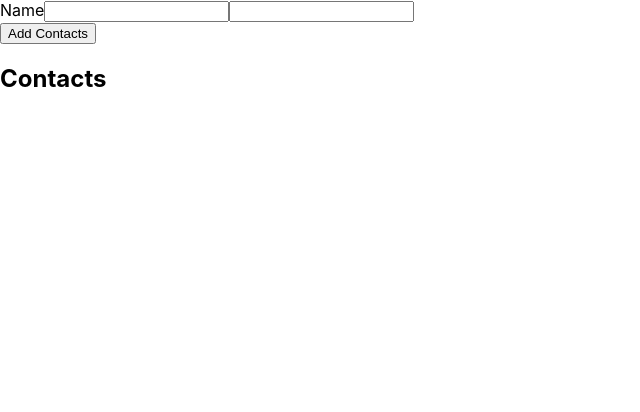
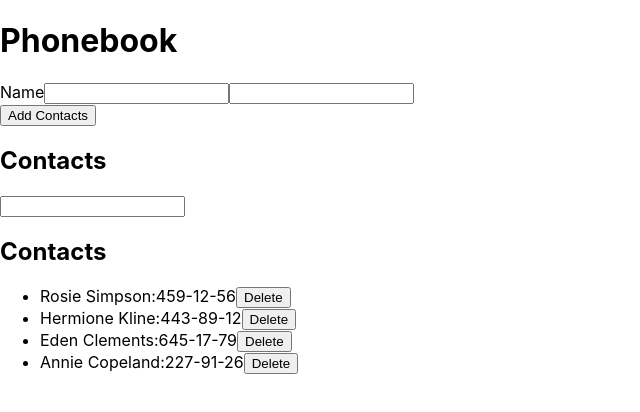
Before and after one commit to ViktoriiaZinec/goit-react-hw-02-phonebook, a React (Create React App) app: page / in a window 1280 px wide. Shown: the top 412 px of the page, without its empty margins (0-640 px from the left). Built offline with nearby package versions, Linux system fonts and the light colour scheme.

Commit message:
Add delete, filter

```diff
--- a/src/components/AddContacts/AddContacts.jsx
+++ b/src/components/AddContacts/AddContacts.jsx
@@ -15,10 +15,7 @@ export class AddContacts extends Component {
   handleSubmit = e => {
     e.preventDefault();
     // this.props.createUser(this.state);
-    this.props.createUser({
-      name: this.state.name,
-      number: this.state.number,
-    });
+    this.props.createUser(this.state.name, this.state.number);
     this.setState({
       contacts: [],
       name: '',
--- a/src/components/App.jsx
+++ b/src/components/App.jsx
@@ -2,32 +2,82 @@ import { Component } from 'react';
 import { AddContacts } from './AddContacts/AddContacts';
 import { nanoid } from 'nanoid';
 import { ContactsList } from './ContactsList/ContactsList';
+import { Filter } from './Filter/Filter';
 
 export class App extends Component {
   state = {
-    contacts: [],
-    name: '',
+    contacts: [
+      { id: 'id-1', name: 'Rosie Simpson', number: '459-12-56' },
+      { id: 'id-2', name: 'Hermione Kline', number: '443-89-12' },
+      { id: 'id-3', name: 'Eden Clements', number: '645-17-79' },
+      { id: 'id-4', name: 'Annie Copeland', number: '227-91-26' },
+    ],
+    filter: '',
   };
 
-  createUser = data => {
+  // createUser = data => {
+  //   const newUser = {
+  //     ...data,
+  //     id: nanoid(),
+  //   };
+  //   this.setState(prevState => {
+  //     return {
+  //       contacts: [...prevState.contacts, newUser],
+  //       filter: prevState.filter,
+  //     };
+  //   });
+  // };
+
+  createUser = (name, number) => {
     const newUser = {
-      ...data,
+      name,
+      number,
       id: nanoid(),
     };
+    for (const contact of this.state.contacts) {
+      if (name === contact.name) {
+        return alert(name + ' is already in contact list');
+      }
+    }
+    this.setState(prevState => ({
+      contacts: [...prevState.contacts, newUser],
+      filter: prevState.filter,
+    }));
+  };
 
+  deleteContact = id => {
     this.setState(prevState => {
       return {
-        contacts: [...prevState.contacts, newUser],
+        contacts: prevState.contacts.filter(contact => contact.id !== id),
+        filter: prevState.filter,
       };
     });
-    console.log('newUser :>> ', newUser);
   };
+
+  setFilter = filter => {
+    this.setState(prevState => {
+      return {
+        filter: filter,
+        contacts: prevState.contacts,
+      };
+    });
+  };
+
   render() {
-    console.log('this render:>> ', this);
+    // console.log('this render:>> ', this);
+    const filteredContacts = this.state.contacts.filter(contact =>
+      contact.name.toLowerCase().startsWith(this.state.filter.toLowerCase())
+    );
     return (
       <div>
+        <h1>Phonebook</h1>
         <AddContacts createUser={this.createUser} />
-        <ContactsList contacts={this.state.contacts} />
+        <h2>Contacts</h2>
+        <Filter filter={this.state.filter} setFilter={this.setFilter} />
+        <ContactsList
+          contacts={filteredContacts}
+          deleteContact={this.deleteContact}
+        />
       </div>
     );
   }
--- a/src/components/ContactsList/ContactsList.jsx
+++ b/src/components/ContactsList/ContactsList.jsx
@@ -1,4 +1,4 @@
-export function ContactsList({ contacts }) {
+export function ContactsList({ contacts, deleteContact }) {
   return (
     <div>
       <h2>Contacts</h2>
@@ -6,6 +6,13 @@ export function ContactsList({ contacts }) {
         {contacts.map(contact => (
           <li key={contact.id}>
             {contact.name}:{contact.number}
+            <button
+              onClick={event => {
+                deleteContact(contact.id);
+              }}
+            >
+              Delete
+            </button>
           </li>
         ))}
       </ul>
--- a/src/components/Filter/Filter.jsx
+++ b/src/components/Filter/Filter.jsx
@@ -0,0 +1,11 @@
+export function Filter({ filter, setFilter }) {
+  const handleFilterChange = evt => {
+    evt.preventDefault();
+    setFilter(evt.target.value);
+  };
+  return (
+    <div>
+      <input type="text" onChange={handleFilterChange} />
+    </div>
+  );
+}
```
